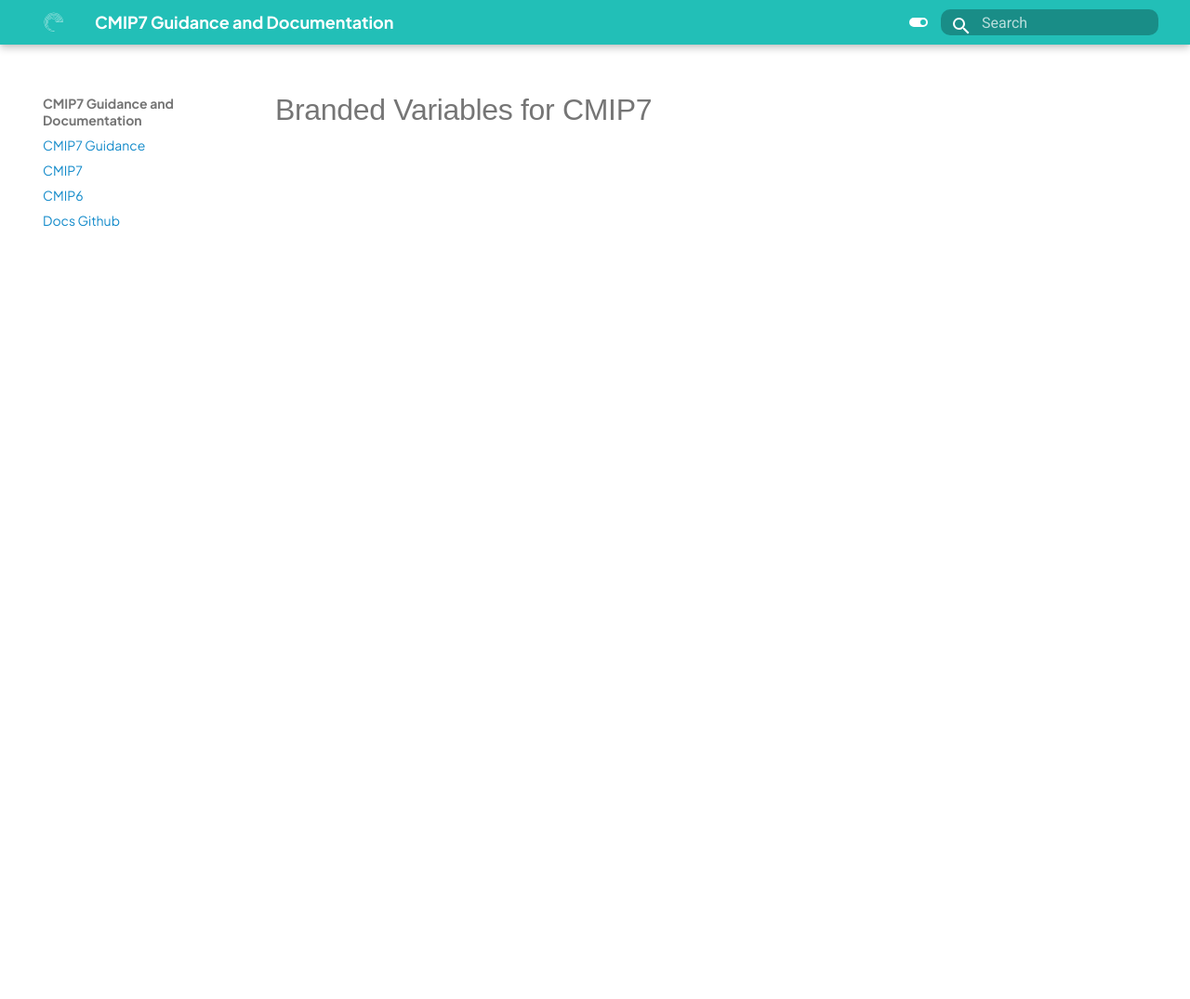
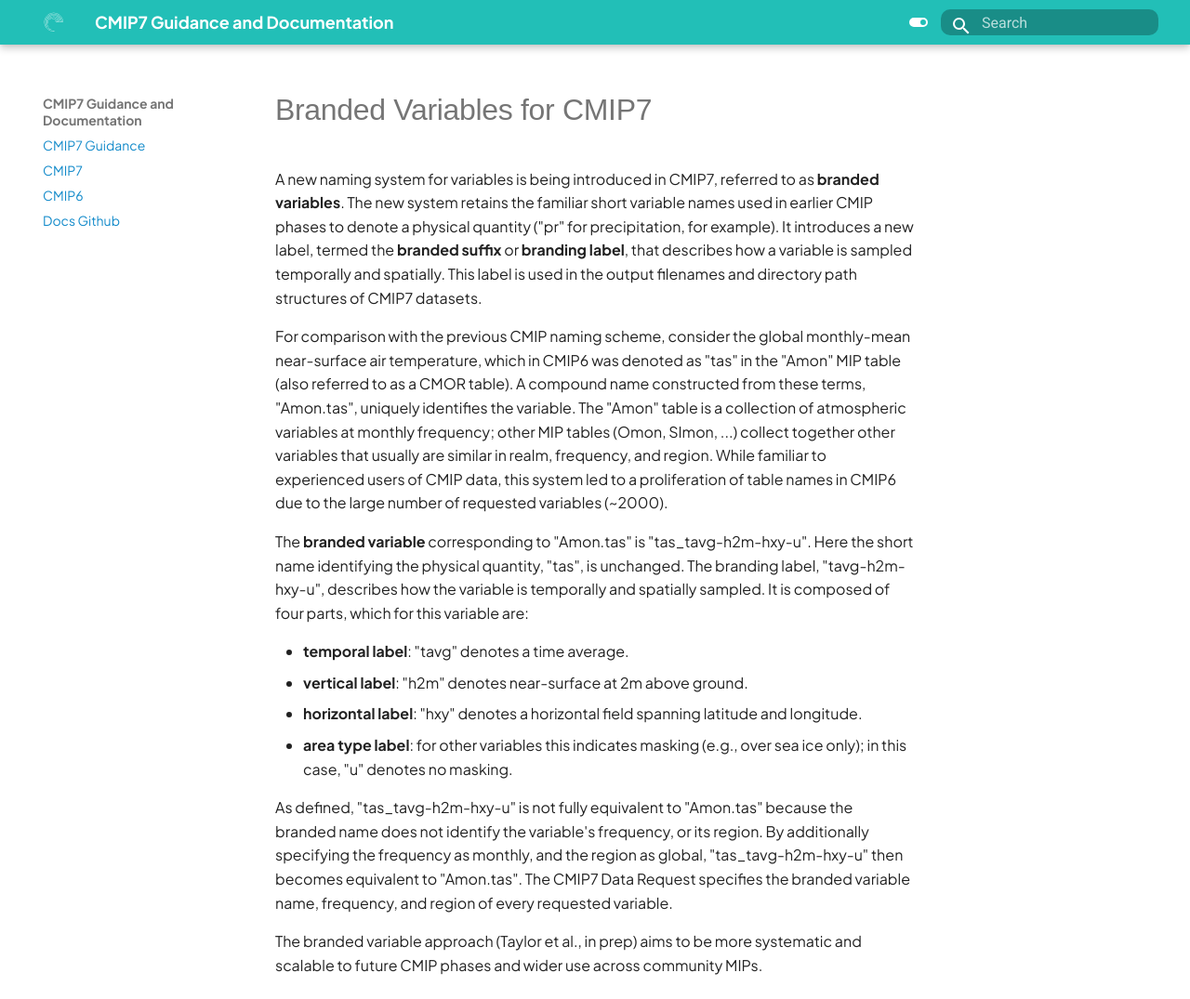
Before and after one commit to WCRP-CMIP/cmip7-guidance, an MkDocs documentation site: the page built from docs/CMIP7/branded_variables.md, in a window 1280 px wide and 1075 px high. Shown: the whole window at 93% size. Built offline with MkDocs 1.6.1 and Material for MkDocs 9.7.7, drawn with Linux system fonts in a browser that asks for light colours; some web fonts are replaced.

Commit message:
initial draft of branded variables guidance

```diff
--- a/docs/CMIP7/branded_variables.md
+++ b/docs/CMIP7/branded_variables.md
@@ -4,3 +4,29 @@ title: Branded Variables for CMIP7
 ---
 
 # Branded Variables for CMIP7
+
+A new naming system for variables is being introduced in CMIP7, referred to as **branded variables**.
+The new system retains the familiar short variable names used in earlier CMIP phases to denote a physical quantity ("pr" for precipitation, for example).
+It introduces a new label, termed the **branded suffix** or **branding label**, that describes how a variable is sampled temporally and spatially.
+This label is used in the output filenames and directory path structures of CMIP7 datasets.
+
+For comparison with the previous CMIP naming scheme, consider the global monthly-mean near-surface air temperature, which in CMIP6 was denoted as "tas" in the "Amon" MIP table (also referred to as a CMOR table).
+A compound name constructed from these terms, "Amon.tas", uniquely identifies the variable.
+The "Amon" table is a collection of atmospheric variables at monthly frequency; other MIP tables (Omon, SImon, ...) collect together other variables that usually are similar in realm, frequency, and region.
+While familiar to experienced users of CMIP data, this system led to a proliferation of table names in CMIP6 due to the large number of requested variables (~2000).
+
+The **branded variable** corresponding to "Amon.tas" is "tas_tavg-h2m-hxy-u".
+Here the short name identifying the physical quantity, "tas", is unchanged.
+The branding label, "tavg-h2m-hxy-u", describes how the variable is temporally and spatially sampled.
+It is composed of four parts, which for this variable are:
+
+- **temporal label**: "tavg" denotes a time average.
+- **vertical label**: "h2m" denotes near-surface at 2m above ground.
+- **horizontal label**: "hxy" denotes a horizontal field spanning latitude and longitude.
+- **area type label**: for other variables this indicates masking (e.g., over sea ice only); in this case, "u" denotes no masking.
+
+As defined, "tas_tavg-h2m-hxy-u" is not fully equivalent to "Amon.tas" because the branded name does not identify the variable's frequency, or its region.
+By additionally specifying the frequency as monthly, and the region as global, "tas_tavg-h2m-hxy-u" then becomes equivalent to "Amon.tas".
+The CMIP7 Data Request specifies the branded variable name, frequency, and region of every requested variable.
+
+The branded variable approach (Taylor et al., in prep) aims to be more systematic and scalable to future CMIP phases and wider use across community MIPs.
```
